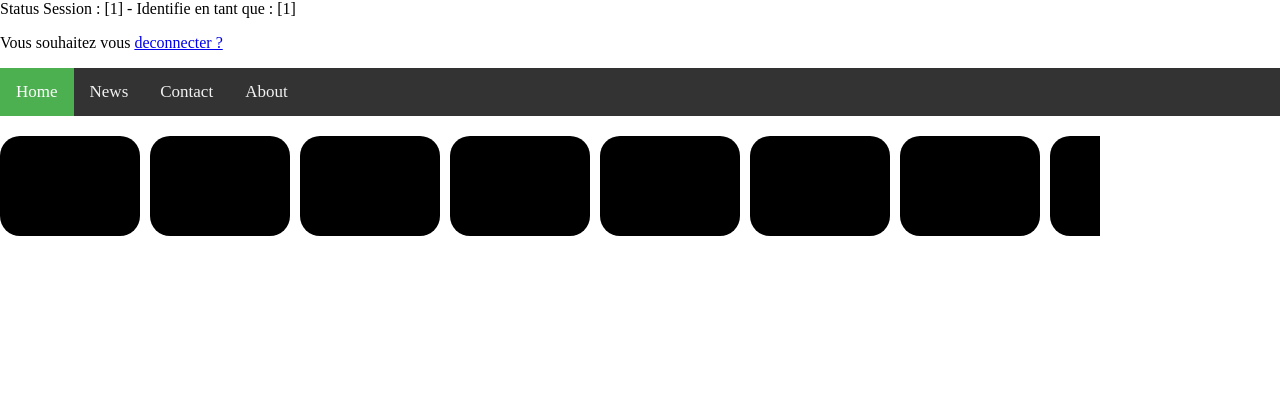
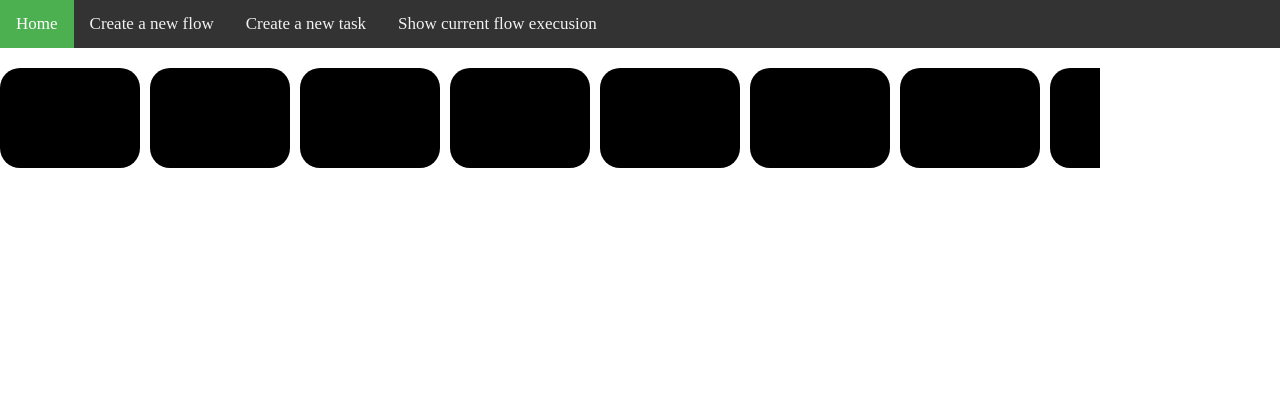
Before and after one commit to GFquentin/ProjetPhP, a PHP site: page /svg.php in a window 1280 px wide. Shown: the top 420 px of the page. After the commit the page ends 168 px from the top, so only its background shows below. Run offline with PHP 8.4, Linux system fonts and the light colour scheme; the visitor is signed in with stand-in values (Sample User, id 1); data that the repository does not hold is empty.

Commit message:
mod readme

```diff
--- a/controler/controle.php
+++ b/controler/controle.php
@@ -2,8 +2,7 @@
 session_start();
 if(isset($_SESSION['connection'])){
 if($_SESSION['connection']==1){
-echo "<p>Status Session : [".$_SESSION['connection']."] - Identifie en tant que : [".$_SESSION['utilisateur']."]</p>";
-echo '<p> Vous souhaitez vous <a href="disconnect.php">deconnecter ?</a></p>';
+
 }
 else{
 echo "Vous n'avez pas l'autorisation de visualiser cette page.";
--- a/view/menu.php
+++ b/view/menu.php
@@ -10,10 +10,11 @@
 <body>
 
 <div class="topnav">
-  <a class="active" href="#home">Home</a>
-  <a href="#news">News</a>
-  <a href="#contact">Contact</a>
-  <a href="#about">About</a>
+  <a class="active" href="/ProjetPhP/controler/tableau.php">Home</a>
+  <a href="#news">Create a new flow</a>
+  <a href="#contact">Create a new task</a>
+  <a href="">Show current flow execusion</a>
+  <a href="#about"></a>
 </div>
 
 </body>
```
Also changed, not shown: README.md.
